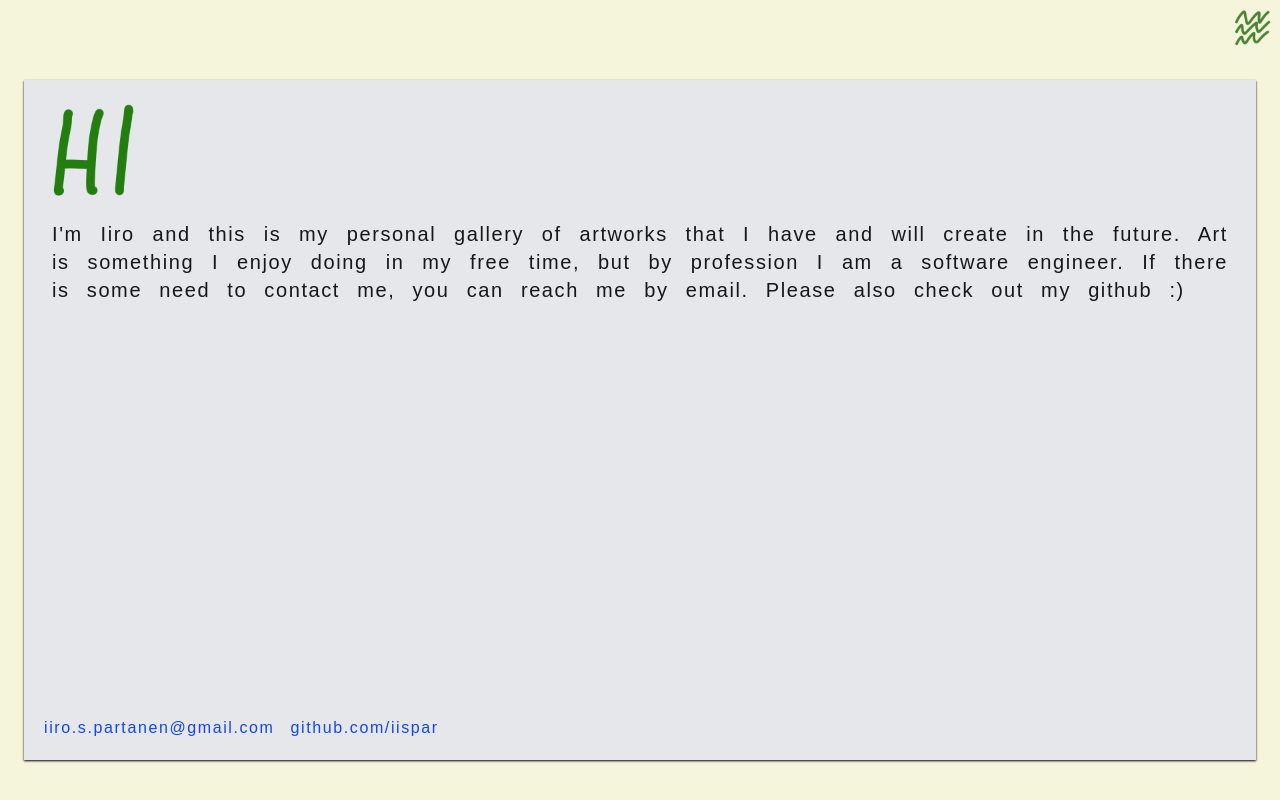
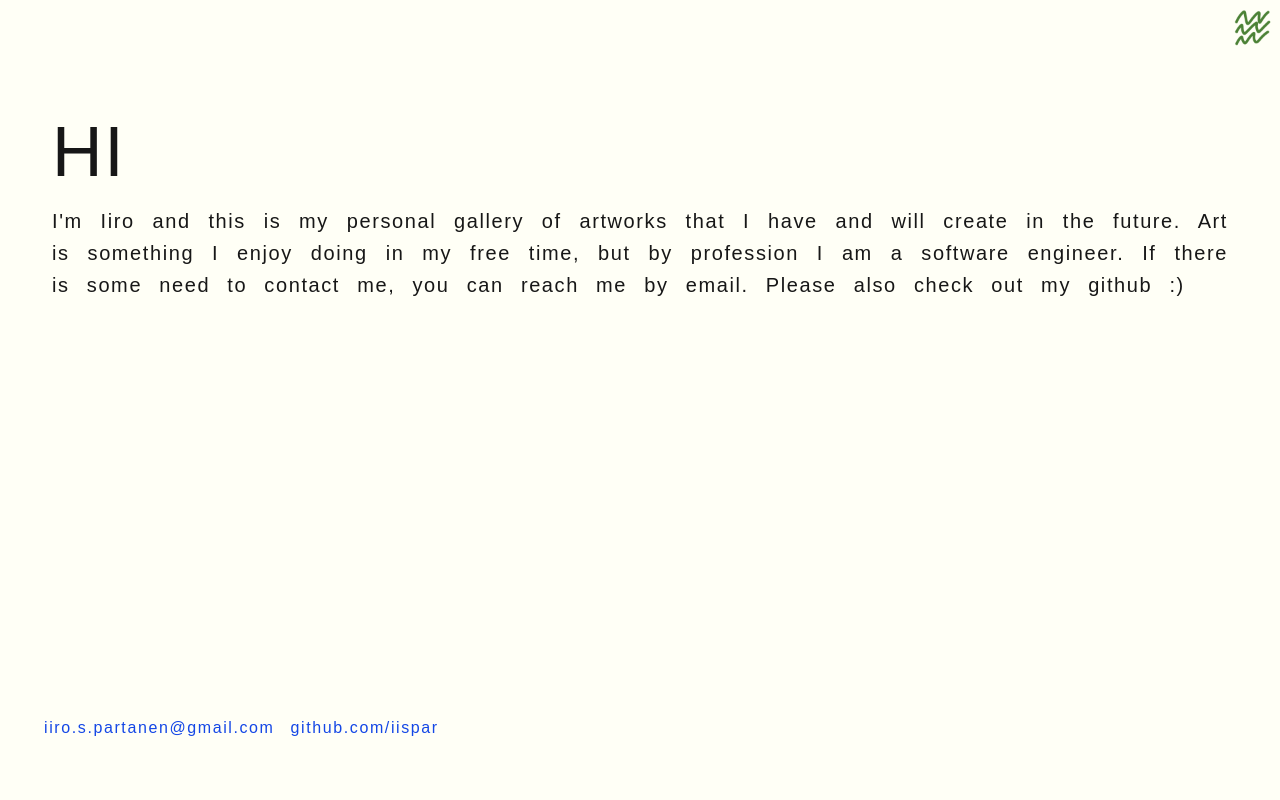
Before and after one commit to Iispar/gallery, a Next.js app: page /about in a window 1280 px wide. Built offline with nearby package versions, Linux system fonts and the light colour scheme.

Commit message:
small styling changes to about and hom

```diff
--- a/src/app/globals.css
+++ b/src/app/globals.css
@@ -6,7 +6,7 @@
  }
 
 :root {
-  --background: #F5F5DC;
+  --background: #fffff6;
   --foreground: #171717;
 }
 
--- a/src/components/header.tsx
+++ b/src/components/header.tsx
@@ -4,22 +4,21 @@ import Link from "next/link"
 export default function Header({ dropdown, handleDropdown }: {dropdown: boolean, handleDropdown: () => void}) {
     return (
         <>
-            <div id="dropdown" className={`absolute -top-60 w-full h-50 bg-[url(/curtain.PNG)] bg-cover bg-bottom z-2 duration-300 flex flex-col items-center pt-14 pb-14 justify-around
-                ${dropdown ? 'translate-y-60' : 'translate-y-0'}
+            <div id="dropdown" className={`fixed top-0 bottom-0 left-0 right-0 bg-white flex-col gap-4 items-center justify-center
+                ${dropdown ? 'flex' : 'hidden'}
             `}
             >
-            <div onClick={() => handleDropdown()} className="absolute top-5 h-1 rounded-lg w-60 bg-green-700" />
-            <Link href="/">
+            <Link href="/" onNavigate={handleDropdown}>
                 <p>
                     HOME
                 </p>
             </Link>
-            <Link href="all">
+            <Link href="all" onNavigate={handleDropdown}>
                 <p>
                     ALL ART
                 </p>
             </Link>
-            <Link href="about">
+            <Link href="about" onNavigate={handleDropdown}>
                 <p>
                     ABOUT ME
                 </p>
@@ -28,9 +27,8 @@ export default function Header({ dropdown, handleDropdown }: {dropdown: boolean,
             </div>
 
         <div className={`flex justify-end p-2
-            ${!dropdown ? 'visible' : 'invisible'}
             `}>
-            <Image id="burger" onClick={() => handleDropdown()} alt="burger" className="z-0" src={"/burger.PNG"} width={40} height={40}/>
+            <Image id="burger" onClick={() => handleDropdown()} alt="burger" className="z-0" src={`${dropdown ? '/burger_close.png' : '/burger.PNG'}`} width={40} height={40}/>
         </div>
       </>
     )
--- a/src/pages/about.tsx
+++ b/src/pages/about.tsx
@@ -1,19 +1,16 @@
-import Image from "next/image"
+
 export default function About() {
     return (
 
-        <div className="bg-gray-200 absolute top-20 left-6 right-6 bottom-10 shadow-xs shadow-black p-5">
+        <div className="absolute top-20 left-6 right-6 bottom-10 p-5">
 
             <div className="flex flex-col relative h-full">
-                <Image
-                    src={"/hi.PNG"}
-                    alt="hi"
-                    width={100}
-                    height={100}
-                    className="mb-5"
-                />
+
                 <div className="px-2 text-justify tracking-widest" style={{wordSpacing: "10px"}}>
-                    <span className="font-light text-xl">
+                    <h1 className="font-light" style={{fontSize: "70px"}}>
+                        HI
+                    </h1>
+                    <span className="font-light text-xl/8">
                         I&apos;m Iiro and this is my personal gallery of
                         artworks that I have and will create in the future.
                         Art is something I enjoy doing in my free time, but
--- a/src/pages/index.tsx
+++ b/src/pages/index.tsx
@@ -1,7 +1,7 @@
 import Image from "next/image"
 import { useEffect, useState } from "react";
 export default function Home() {
-  const images = ["/palm.jpg", "/jungle2.jpg", "/plants.jpg"];
+  const images = ["/jungle2.jpg", "/plants.jpg"];
   const [currentImage, setCurrentImage] = useState<number>(0);
 
   useEffect(() => {
@@ -21,8 +21,8 @@ export default function Home() {
   return (
     <div className="flex h-full flex-col pt-20 justify-between items-center">
 
-        <div className="h-60 flex items-center">
-          <span className="font-thin text-lg">
+        <div className="h-30 flex items-center">
+          <span className="font-thin text-xl tracking-widest">
             latest art
           </span>
         </div>
```
Also changed, not shown: public/burger_close.png (added).
